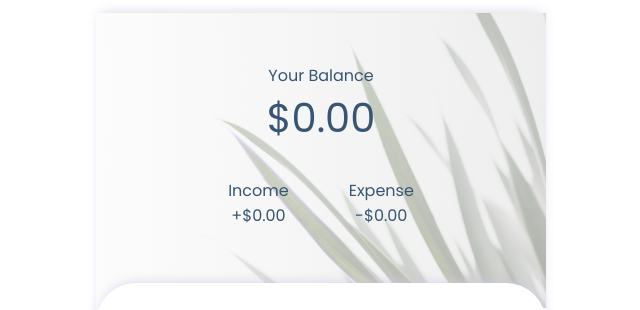
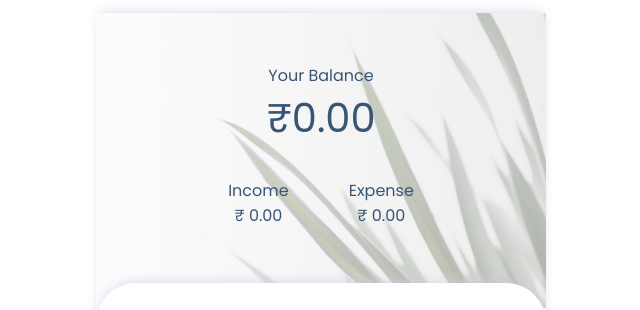
Before and after one commit to dishamehta1995/expense-tracker, a React (Create React App) app: page / in a window 1280 px wide. Shown: the top 310 px of the page, without its empty margins (319-959 px from the left). Built offline with nearby package versions, Linux system fonts and the light colour scheme.

Commit message:
added rs sign

```diff
--- a/src/Components/Balance.js
+++ b/src/Components/Balance.js
@@ -8,7 +8,7 @@ export const Balance = () => {
     return (
         <div className='center'>
             <h1 className='title'>Your Balance</h1>
-            <p className='total-bal'>${total}</p>
+            <p className='total-bal'>₹{total}</p>
         </div>
     )
 }
--- a/src/Components/IncomeExpenses.js
+++ b/src/Components/IncomeExpenses.js
@@ -10,11 +10,11 @@ export const IncomeExpenses = () => {
         <ul className="inc-exp-container">
             <li className='list-item'>
                 <h2>Income</h2>
-                <p className="money plus">+${income}</p>
+                <p className="money plus">₹ {income}</p>
             </li>
             <li className='list-item'>
                 <h2>Expense</h2>
-                <p className="money minus">-${expense}</p>
+                <p className="money minus">₹ {expense}</p>
             </li>
         </ul>
     )
--- a/src/Components/Transaction.js
+++ b/src/Components/Transaction.js
@@ -12,7 +12,7 @@ export const Transcation = ({transaction,i}) => {
                 <p className='title'>{transaction.text} </p>
                 <p className='time'>{transaction.date}</p>
             </div>
-            <p className={transaction.amount > 0 ? 'amount plus' : 'amount minus'}>{sign}${Math.abs(transaction.amount)}</p>
+            <p className={transaction.amount > 0 ? 'amount plus' : 'amount minus'}>{sign}₹{Math.abs(transaction.amount)}</p>
         </li>
     )
 }
```
